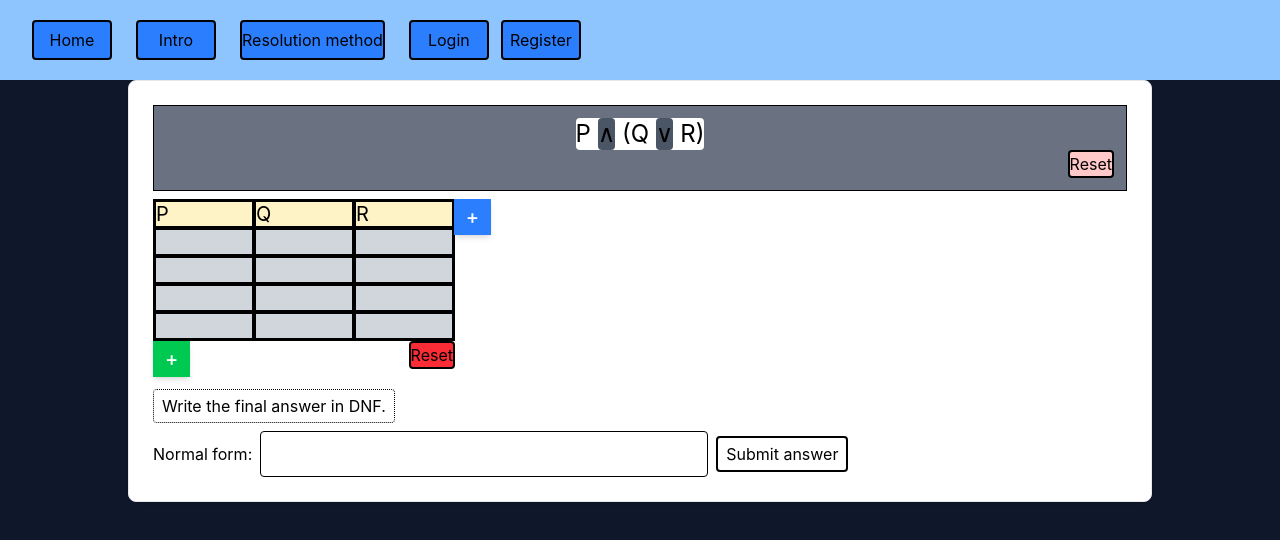
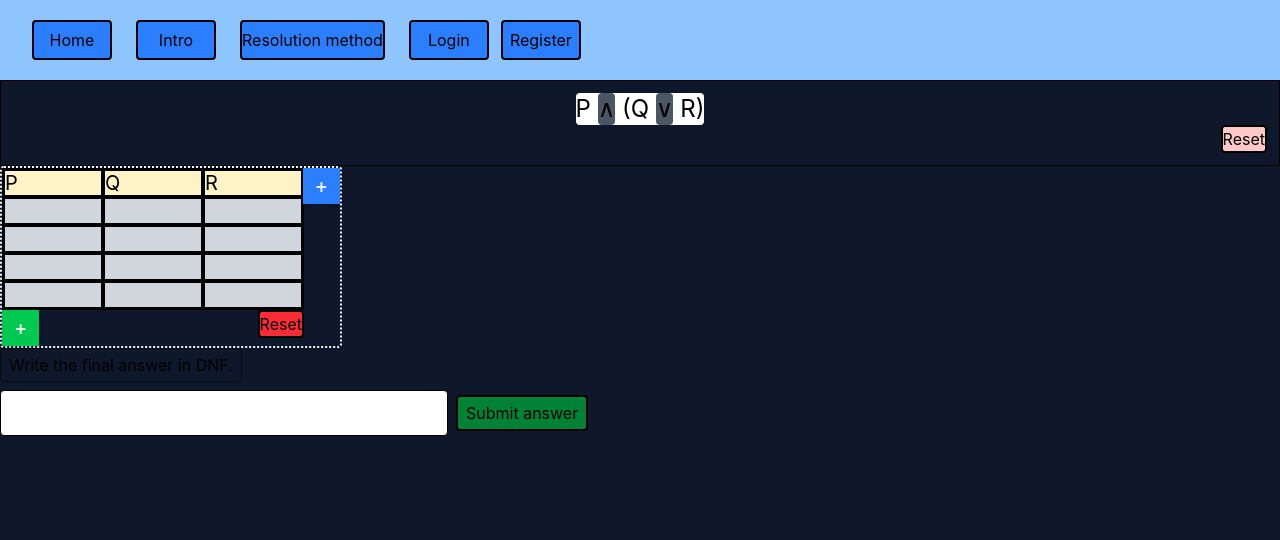
Before and after one commit to TuomasHirv/LogiikkaTeht-v-t, a React app in the folder frontend/: page /testing in a window 1280 px wide. Shown: the top 540 px of the page. Built offline with nearby package versions, Linux system fonts and the light colour scheme; the HTML template or start-up script is replaced by a standard one.

Commit message:
Connected the tasks to Resolution method part. Now to create validation

```diff
--- a/frontend/src/components/NormalFormTask.jsx
+++ b/frontend/src/components/NormalFormTask.jsx
@@ -51,11 +51,11 @@ const NormalFormTask = ({ task }) => {
   }
 
   return (
-    <div className="max-w-5xl mx-auto p-6 bg-white shadow rounded-lg border border-gray-200 overflow-y-auto">
-      <div className="border border-black bg-gray-500 p-3">
+    <div className=" overflow-y-auto">
+      <div className="border border-black  p-3">
         <PreSetSubFormula text={activeTask.question} />
       </div>
-      <div className="py-2 pr-16 pb-12">
+      <div className="pr-9 pb-9 border-2 border-dotted w-fit rounded ">
         <TruthTable
           task={activeTask}
           start={activeTask.metadata.start}
@@ -68,14 +68,13 @@ const NormalFormTask = ({ task }) => {
         </div>
       )}
       <form onSubmit={submitAnswer} className="flex items-center gap-2">
-        <label className="text-black">Normal form:</label>
         <input
           {...normalFormInput}
-          className="bg-white text-black border-black border rounded px-3 py-2 text-lg min-w-[28rem]"
+          className="bg-white text-black border-black border rounded px-3 py-2 text-lg min-w-md"
         />
         <button
           type="submit"
-          className="border-black border-2 rounded hover:bg-green-700 text-black px-2 py-1"
+          className="border-black border-2 rounded bg-green-700 hover:bg-green-400 text-black px-2 py-1"
         >
           Submit answer
         </button>
--- a/frontend/src/components/TaskScreen.jsx
+++ b/frontend/src/components/TaskScreen.jsx
@@ -59,7 +59,7 @@ const TaskScreen = () => {
         return SubFormulaTask
       case "Equivalence-Rules-Task":
         return EliminationTask
-      case "Normal-Forms-Task":
+      case "TT-method-Conversion":
         return NormalFormTask
       default:
         return TaskItem
--- a/frontend/src/content/partInstructions.js
+++ b/frontend/src/content/partInstructions.js
@@ -177,7 +177,7 @@ export const partInstructions = {
         "Clause = A single disjunction of literals within a CNF formula",
         "Truth-Table Method = Deriving a normal form by reading DNF off the rows equal to 1 or CNF off the rows equal to 0 (with each literal's sign flipped) of a formula's truth table",
       ],
-      moduleName: "Normal-Forms-Task",
+      moduleName: "TT-method-Conversion",
     },
   },
 }
--- a/frontend/src/content/taskInstructions.js
+++ b/frontend/src/content/taskInstructions.js
@@ -15,8 +15,8 @@ export const taskInstructions = {
     instruction:
       "Change these propositions to fit the given task. Only change one symbol at a time using one of the given rules. Make sure that the propositions are always equivalent",
   },
-  "Normal-Forms-Task": {
+  "TT-method-Conversion": {
     instruction:
-      "Build the truth table and write the normal form answer (DNF or CNF) in the extra field.",
+      "Build the truth table and write the normal form answer (DNF or CNF) in the extra field. Remember to create the answer from the truth table line by line.",
   },
 }
```
Also changed, not shown: 1 other file (tests, documents, lock files or other folders).
